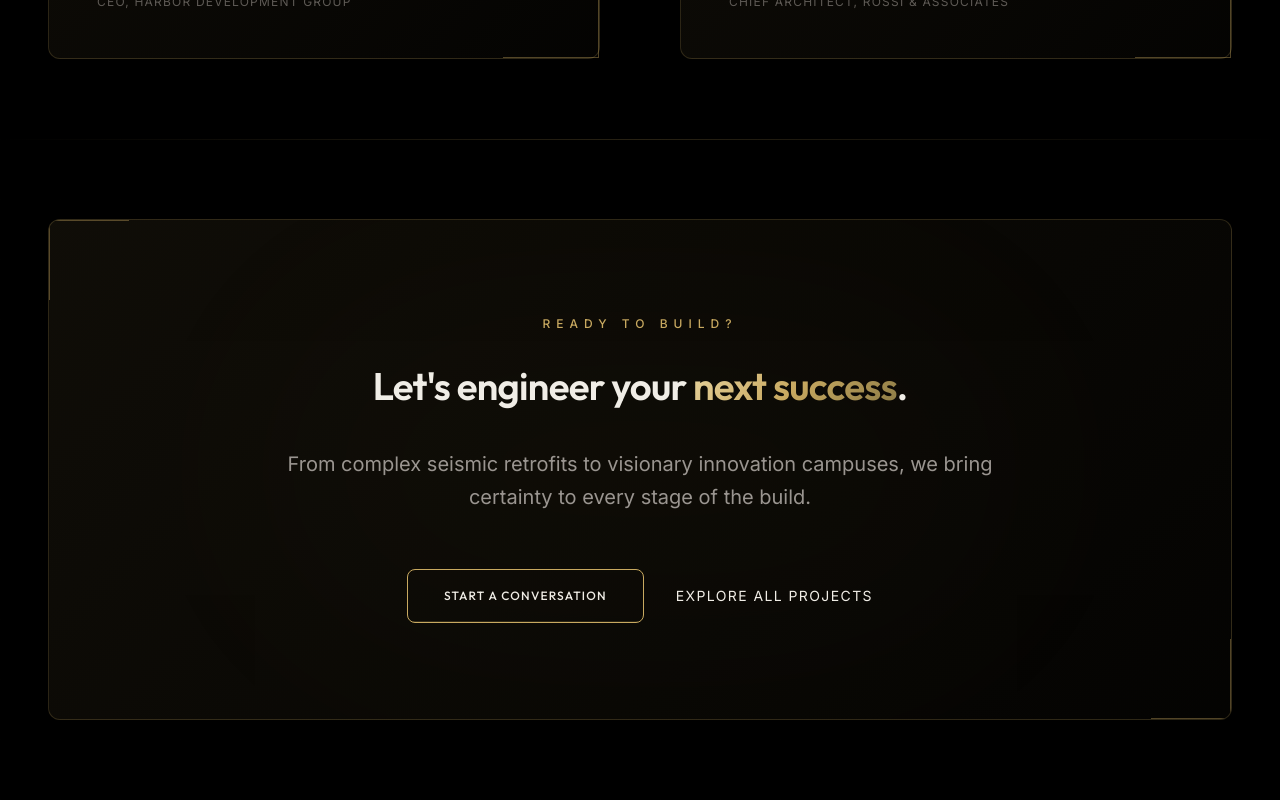
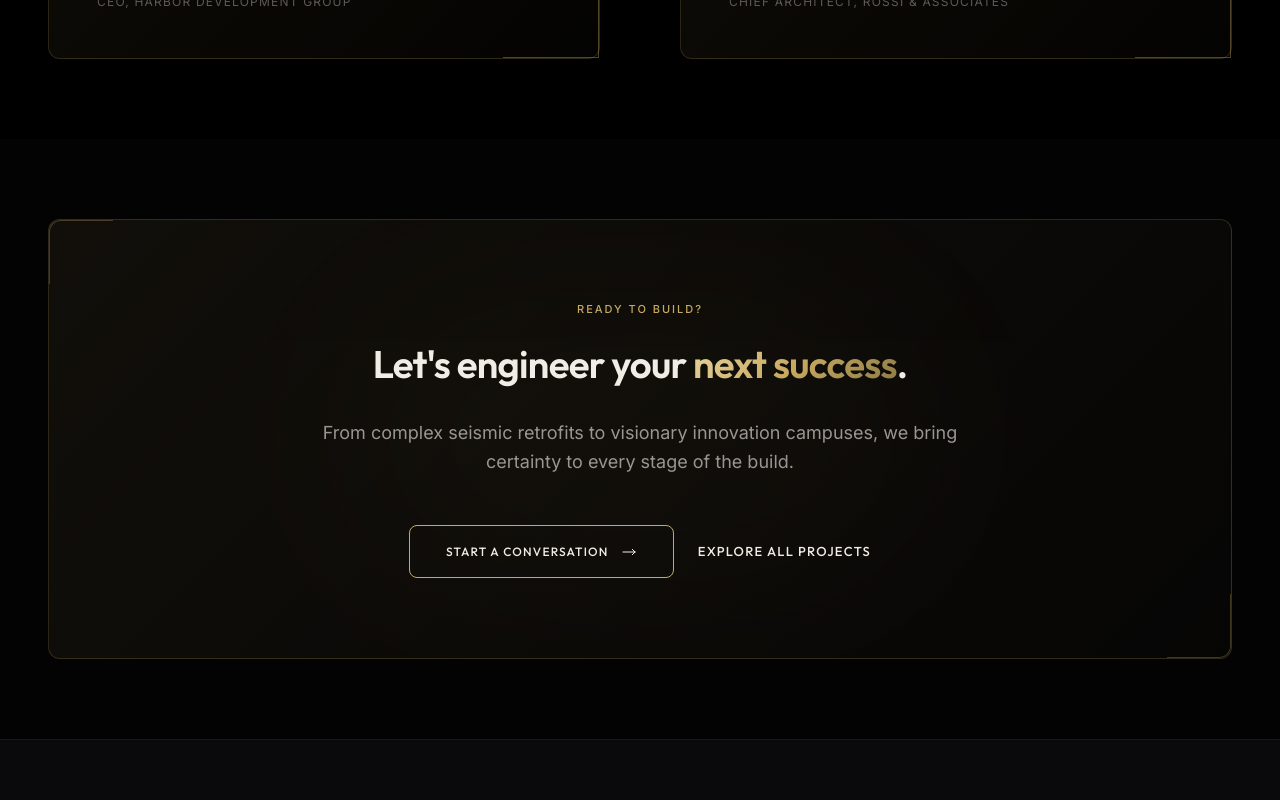
Before and after one commit to lacintemel/meridian-build-co, a Next.js app: page / in a window 1280 px wide. Shown: the part 4740-5540 px from the top of the page. Built offline with nearby package versions, Linux system fonts and the light colour scheme.

Commit message:
refactor: update project imagery to public URLs and refine UI component styling and motion transitions

```diff
--- a/src/components/sections/ContactCta.tsx
+++ b/src/components/sections/ContactCta.tsx
@@ -5,74 +5,80 @@ import Link from "next/link";
 import { useScrollReveal } from "@/hooks/useScrollReveal";
 
 export default function ContactCta() {
-  const { ref, isInView } = useScrollReveal({ threshold: 0.3 });
+  const { ref, isInView } = useScrollReveal({ threshold: 0.2 });
 
   return (
     <section
       ref={ref}
-      className="section-spacing bg-black relative overflow-hidden"
+      className="section-spacing relative overflow-hidden"
     >
       {/* Background elements */}
-      <div className="absolute inset-0 grid-structure opacity-10 pointer-events-none" />
-      <div className="absolute top-0 left-0 w-full h-[1px] bg-gradient-to-r from-transparent via-[var(--color-gold)] to-transparent opacity-20" />
+      <div className="absolute inset-0 grid-structure opacity-[0.06] pointer-events-none" />
 
       <div className="container-luxury relative z-10">
         <motion.div
-          initial={{ opacity: 0, scale: 0.95 }}
+          initial={{ opacity: 0, scale: 0.97 }}
           animate={isInView ? { opacity: 1, scale: 1 } : {}}
-          transition={{ duration: 1, ease: [0.16, 1, 0.3, 1] }}
-          className="glass-gold p-12 md:p-24 text-center relative overflow-hidden group border border-[var(--color-gold)]/20"
+          transition={{ duration: 0.9, ease: [0.16, 1, 0.3, 1] }}
+          className="glass-gold p-10 md:p-16 lg:p-20 text-center relative overflow-hidden group"
         >
           {/* Animated corner accents */}
-          <div className="absolute top-0 left-0 w-20 h-20 border-t border-l border-[var(--color-gold)] opacity-40 group-hover:w-32 group-hover:h-32 transition-all duration-700" />
-          <div className="absolute bottom-0 right-0 w-20 h-20 border-b border-r border-[var(--color-gold)] opacity-40 group-hover:w-32 group-hover:h-32 transition-all duration-700" />
+          <div className="absolute top-0 left-0 w-16 h-16 border-t border-l border-[var(--accent)]/30 group-hover:w-24 group-hover:h-24 transition-all duration-700 rounded-tl-lg" />
+          <div className="absolute bottom-0 right-0 w-16 h-16 border-b border-r border-[var(--accent)]/30 group-hover:w-24 group-hover:h-24 transition-all duration-700 rounded-br-lg" />
 
           <div className="max-w-3xl mx-auto relative z-10">
             <motion.p
-              className="text-xs uppercase tracking-[0.5em] text-[var(--color-gold)] mb-8 font-medium"
-              initial={{ opacity: 0, y: 20 }}
+              className="text-overline mb-6"
+              initial={{ opacity: 0, y: 16 }}
               animate={isInView ? { opacity: 1, y: 0 } : {}}
-              transition={{ delay: 0.2 }}
+              transition={{ delay: 0.15 }}
             >
               Ready to build?
             </motion.p>
 
             <motion.h2
-              className="text-4xl md:text-6xl lg:text-7xl font-bold mb-10 text-[var(--color-platinum)] leading-tight"
-              initial={{ opacity: 0, y: 20 }}
+              className="text-[clamp(2rem,4.5vw,3.5rem)] font-bold mb-8 text-[var(--text-primary)] leading-[1.1]"
+              initial={{ opacity: 0, y: 16 }}
               animate={isInView ? { opacity: 1, y: 0 } : {}}
-              transition={{ delay: 0.3 }}
+              transition={{ delay: 0.25 }}
             >
-              Let&apos;s engineer your <span className="text-gradient-gold">next success</span>.
+              Let&apos;s engineer your{" "}
+              <span className="text-gradient-gold">next success</span>.
             </motion.h2>
 
             <motion.p
-              className="text-lg md:text-xl text-[var(--color-silver)] font-light mb-14 leading-relaxed"
-              initial={{ opacity: 0, y: 20 }}
+              className="text-base md:text-lg text-[var(--text-secondary)] font-light mb-12 leading-relaxed max-w-2xl mx-auto"
+              initial={{ opacity: 0, y: 16 }}
               animate={isInView ? { opacity: 1, y: 0 } : {}}
-              transition={{ delay: 0.4 }}
+              transition={{ delay: 0.35 }}
             >
               From complex seismic retrofits to visionary innovation campuses,
               we bring certainty to every stage of the build.
             </motion.p>
 
             <motion.div
-              initial={{ opacity: 0, y: 20 }}
+              initial={{ opacity: 0, y: 16 }}
               animate={isInView ? { opacity: 1, y: 0 } : {}}
-              transition={{ delay: 0.5 }}
-              className="flex flex-col sm:flex-row gap-8 justify-center items-center"
+              transition={{ delay: 0.45 }}
+              className="flex flex-col sm:flex-row gap-6 justify-center items-center"
             >
               <Link href="/contact" className="btn-luxury">
-                Start a Conversation
+                <span>Start a Conversation</span>
+                <svg className="w-4 h-4" fill="none" stroke="currentColor" viewBox="0 0 24 24">
+                  <path strokeLinecap="round" strokeLinejoin="round" strokeWidth={1.5} d="M17 8l4 4m0 0l-4 4m4-4H3" />
+                </svg>
               </Link>
-              <Link href="/projects" className="text-sm uppercase tracking-widest text-[var(--color-platinum)] hover:text-[var(--color-gold)] transition-colors">
+              <Link
+                href="/projects"
+                className="btn-ghost"
+              >
                 Explore All Projects
               </Link>
             </motion.div>
           </div>
 
-          {/* Decorative background glow */}
-          <div className="absolute top-1/2 left-1/2 -translate-x-1/2 -translate-y-1/2 w-[800px] h-[400px] bg-[var(--color-gold)] opacity-[0.02] blur-[120px] rounded-full pointer-events-none" />
+          {/* Background glow */}
+          <div className="absolute top-1/2 left-1/2 -translate-x-1/2 -translate-y-1/2 w-[600px] h-[300px] bg-[var(--accent)] opacity-[0.03] blur-[100px] rounded-full pointer-events-none" />
         </motion.div>
       </div>
     </section>
```
